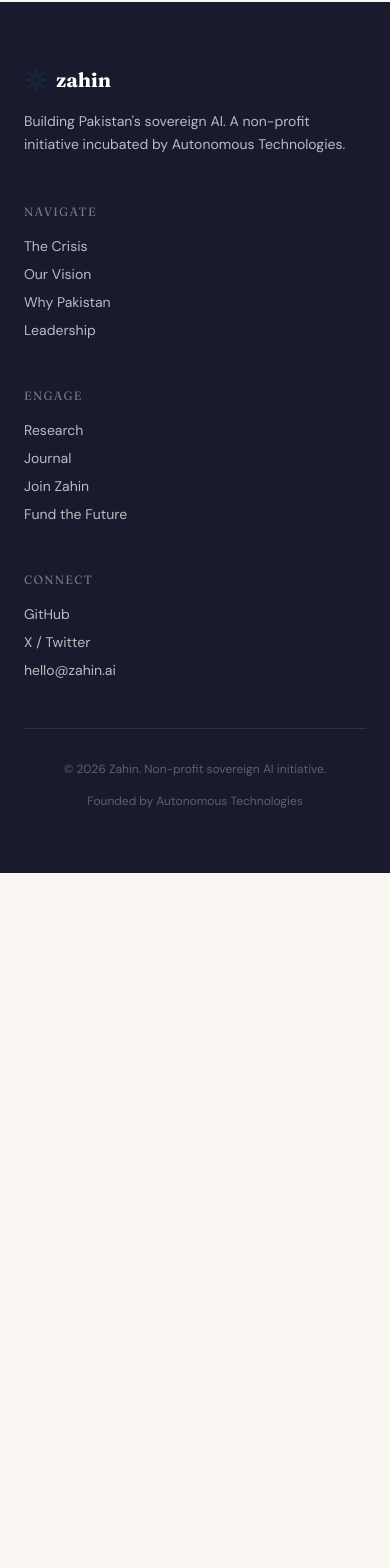
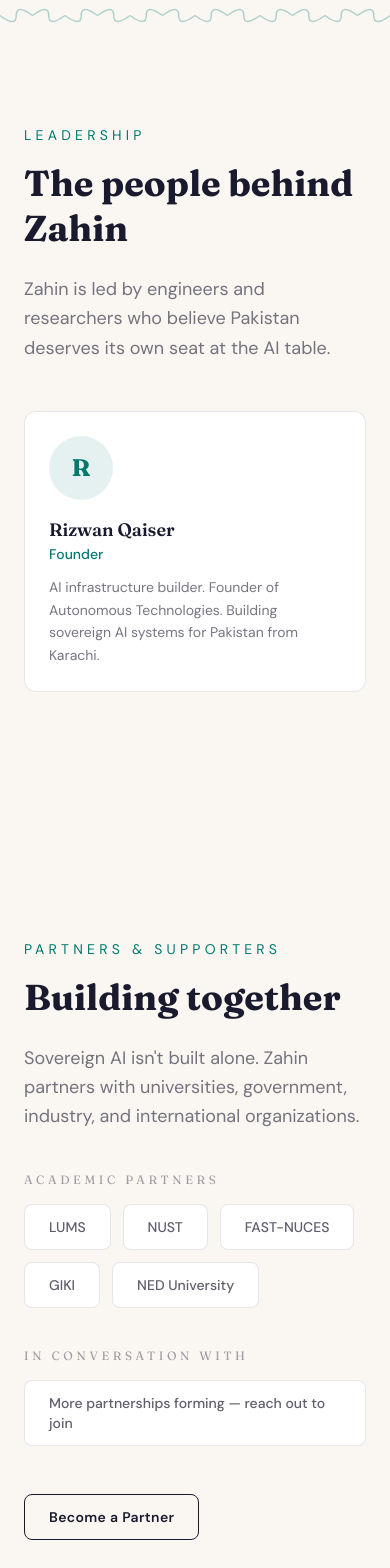
Before and after one commit to autonomous-tech/zahin-website, a Next.js app: page / in a window 390 px wide. Shown: the part 5840-7408 px from the top of the page. Before the commit the page ends 6713 px from the top, so only its background shows below. Built offline with nearby package versions, Linux system fonts and the light colour scheme.

Commit message:
feat: add Leadership, Partners, Research, FundTheFuture + complete homepage assembly
Co-Authored-By: Claude Sonnet 4.6 <noreply@anthropic.com>

```diff
--- a/src/app/page.tsx
+++ b/src/app/page.tsx
@@ -2,6 +2,10 @@ import Hero from "@/components/sections/Hero";
 import Crisis from "@/components/sections/Crisis";
 import Vision from "@/components/sections/Vision";
 import WhyPakistan from "@/components/sections/WhyPakistan";
+import Leadership from "@/components/sections/Leadership";
+import Partners from "@/components/sections/Partners";
+import Research from "@/components/sections/Research";
+import FundTheFuture from "@/components/sections/FundTheFuture";
 import ArabesqueDivider from "@/components/geometry/ArabesqueDivider";
 
 export default function Home() {
@@ -14,6 +18,14 @@ export default function Home() {
       <Vision />
       <ArabesqueDivider />
       <WhyPakistan />
+      <ArabesqueDivider waves={12} amplitude={12} color="var(--color-pakistan-green)" />
+      <Leadership />
+      <ArabesqueDivider waves={6} amplitude={18} color="var(--color-terracotta)" />
+      <Partners />
+      <ArabesqueDivider />
+      <Research />
+      <ArabesqueDivider waves={10} amplitude={15} color="var(--color-pakistan-green)" />
+      <FundTheFuture />
     </main>
   );
 }
--- /dev/null
+++ b/src/components/sections/FundTheFuture.tsx
@@ -0,0 +1,37 @@
+import SectionWrapper from "@/components/ui/SectionWrapper";
+import Button from "@/components/ui/Button";
+import GeometricBorder from "@/components/geometry/GeometricBorder";
+import StarPattern from "@/components/geometry/StarPattern";
+
+const tiers = [
+  { name: "Institutional Partner", description: "Government bodies, international development organizations, and foundations.", cta: "Discuss Partnership", href: "mailto:partners@zahin.ai", featured: true },
+  { name: "Corporate Sponsor", description: "Technology companies and enterprises. Compute credits, talent exchange, and brand alignment.", cta: "Sponsor Zahin", href: "mailto:sponsors@zahin.ai", featured: false },
+  { name: "Academic Collaborator", description: "Universities and research institutions. Joint research, shared datasets, student fellowships.", cta: "Collaborate", href: "mailto:research@zahin.ai", featured: false },
+  { name: "Individual Supporter", description: "Pakistani diaspora and global citizens. Your contribution funds compute, talent, and open research.", cta: "Support Zahin", href: "mailto:support@zahin.ai", featured: false },
+];
+
+export default function FundTheFuture() {
+  return (
+    <SectionWrapper id="fund">
+      <div className="text-center max-w-3xl mx-auto">
+        <StarPattern size={48} points={12} color="var(--color-pakistan-green)" className="mx-auto mb-6" />
+        <p className="text-sm uppercase tracking-[0.3em] text-pakistan-green mb-4">Fund the Future</p>
+        <h2 className="text-4xl md:text-5xl lg:text-6xl font-bold leading-tight">Invest in Pakistan&apos;s AI independence</h2>
+        <p className="mt-6 text-lg text-deep-ink/60 leading-relaxed">
+          Every dollar funds compute, talent, and open research. Zahin is a non-profit — your support builds sovereign AI that belongs to Pakistan.
+        </p>
+      </div>
+      <div className="mt-16 grid grid-cols-1 md:grid-cols-2 gap-6">
+        {tiers.map((tier) => (
+          <GeometricBorder key={tier.name} color={tier.featured ? "var(--color-pakistan-green)" : "var(--color-terracotta)"}>
+            <div className={`p-8 rounded-xl h-full ${tier.featured ? "bg-pakistan-green/5 border-2 border-pakistan-green/20" : "bg-white border border-deep-ink/10"}`}>
+              <h3 className="font-display text-xl font-bold">{tier.name}</h3>
+              <p className="mt-3 text-sm text-deep-ink/60 leading-relaxed">{tier.description}</p>
+              <div className="mt-6"><Button href={tier.href} variant={tier.featured ? "primary" : "secondary"}>{tier.cta}</Button></div>
+            </div>
+          </GeometricBorder>
+        ))}
+      </div>
+    </SectionWrapper>
+  );
+}
--- /dev/null
+++ b/src/components/sections/Leadership.tsx
@@ -0,0 +1,35 @@
+import SectionWrapper from "@/components/ui/SectionWrapper";
+
+interface TeamMember { name: string; role: string; bio: string; }
+
+const founders: TeamMember[] = [
+  { name: "Rizwan Qaiser", role: "Founder", bio: "AI infrastructure builder. Founder of Autonomous Technologies. Building sovereign AI systems for Pakistan from Karachi." },
+];
+
+function PersonCard({ member }: { member: TeamMember }) {
+  return (
+    <div className="bg-white rounded-xl border border-deep-ink/10 p-6 hover:shadow-md transition-shadow">
+      <div className="w-16 h-16 rounded-full bg-pakistan-green/10 flex items-center justify-center mb-4">
+        <span className="text-2xl font-display font-bold text-pakistan-green">{member.name.charAt(0)}</span>
+      </div>
+      <h3 className="font-display text-lg font-semibold">{member.name}</h3>
+      <p className="text-sm text-pakistan-green font-medium">{member.role}</p>
+      <p className="mt-3 text-sm text-deep-ink/60 leading-relaxed">{member.bio}</p>
+    </div>
+  );
+}
+
+export default function Leadership() {
+  return (
+    <SectionWrapper id="leadership">
+      <p className="text-sm uppercase tracking-[0.3em] text-pakistan-green mb-4">Leadership</p>
+      <h2 className="text-4xl md:text-5xl font-bold leading-tight max-w-3xl">The people behind Zahin</h2>
+      <p className="mt-6 text-lg text-deep-ink/60 max-w-2xl leading-relaxed">
+        Zahin is led by engineers and researchers who believe Pakistan deserves its own seat at the AI table.
+      </p>
+      <div className="mt-12 grid grid-cols-1 sm:grid-cols-2 lg:grid-cols-3 gap-6">
+        {founders.map((m) => <PersonCard key={m.name} member={m} />)}
+      </div>
+    </SectionWrapper>
+  );
+}
--- /dev/null
+++ b/src/components/sections/Partners.tsx
@@ -0,0 +1,35 @@
+import SectionWrapper from "@/components/ui/SectionWrapper";
+import GeometricBorder from "@/components/geometry/GeometricBorder";
+import Button from "@/components/ui/Button";
+
+const tiers = [
+  { label: "Academic Partners", partners: ["LUMS", "NUST", "FAST-NUCES", "GIKI", "NED University"] },
+  { label: "In Conversation With", partners: ["More partnerships forming — reach out to join"] },
+];
+
+export default function Partners() {
+  return (
+    <SectionWrapper id="partners">
+      <GeometricBorder color="var(--color-terracotta)">
+        <div className="py-4">
+          <p className="text-sm uppercase tracking-[0.3em] text-pakistan-green mb-4">Partners & Supporters</p>
+          <h2 className="text-4xl md:text-5xl font-bold leading-tight max-w-3xl">Building together</h2>
+          <p className="mt-6 text-lg text-deep-ink/60 max-w-2xl leading-relaxed">
+            Sovereign AI isn&apos;t built alone. Zahin partners with universities, government, industry, and international organizations.
+          </p>
+          {tiers.map((tier) => (
+            <div key={tier.label} className="mt-10">
+              <h3 className="text-xs uppercase tracking-[0.3em] text-deep-ink/40 mb-4">{tier.label}</h3>
+              <div className="flex flex-wrap gap-3">
+                {tier.partners.map((p) => (
+                  <div key={p} className="px-6 py-3 rounded-lg bg-white border border-deep-ink/10 text-sm font-medium text-deep-ink/70 hover:border-pakistan-green/30 transition-colors">{p}</div>
+                ))}
+              </div>
+            </div>
+          ))}
+          <div className="mt-12"><Button href="mailto:partners@zahin.ai" variant="secondary">Become a Partner</Button></div>
+        </div>
+      </GeometricBorder>
+    </SectionWrapper>
+  );
+}
--- /dev/null
+++ b/src/components/sections/Research.tsx
@@ -0,0 +1,37 @@
+import SectionWrapper from "@/components/ui/SectionWrapper";
+import StarPattern from "@/components/geometry/StarPattern";
+
+const commitments = [
+  { title: "Open-Weight Models", description: "Every model Zahin builds will be released with open weights. Sovereign AI means the people own it." },
+  { title: "Published Research", description: "All research papers, benchmarks, and findings published openly. We contribute to global AI knowledge." },
+  { title: "Open Datasets", description: "The Pakistani language datasets we curate will be open for researchers worldwide." },
+  { title: "Reproducible Science", description: "Training recipes, evaluation methodology, and infrastructure documented publicly." },
+];
+
+export default function Research() {
+  return (
+    <SectionWrapper id="research" dark>
+      <p className="text-sm uppercase tracking-[0.3em] text-pakistan-green mb-4">Research & Open Source</p>
+      <h2 className="text-4xl md:text-5xl font-bold leading-tight max-w-3xl">Open by default</h2>
+      <p className="mt-6 text-lg text-white/60 max-w-2xl leading-relaxed">
+        Zahin is built on the principle that sovereign AI must be transparent AI.
+      </p>
+      <div className="mt-16 grid grid-cols-1 md:grid-cols-2 gap-6">
+        {commitments.map((item) => (
+          <div key={item.title} className="p-6 rounded-xl bg-white/5 border border-white/10 hover:border-pakistan-green/30 transition-colors">
+            <div className="flex items-center gap-3 mb-3">
+              <StarPattern size={24} points={8} color="var(--color-pakistan-green)" animateOnScroll={false} />
+              <h3 className="font-display font-semibold text-white/90">{item.title}</h3>
+            </div>
+            <p className="text-sm text-white/50 leading-relaxed">{item.description}</p>
+          </div>
+        ))}
+      </div>
+      <div className="mt-12 flex items-center gap-4 p-4 rounded-lg bg-white/5 border border-white/10 max-w-md">
+        <span className="font-mono text-sm text-pakistan-green">$</span>
+        <code className="font-mono text-sm text-white/70">github.com/zahin-ai</code>
+        <span className="text-xs text-white/30 ml-auto">Coming soon</span>
+      </div>
+    </SectionWrapper>
+  );
+}
```
